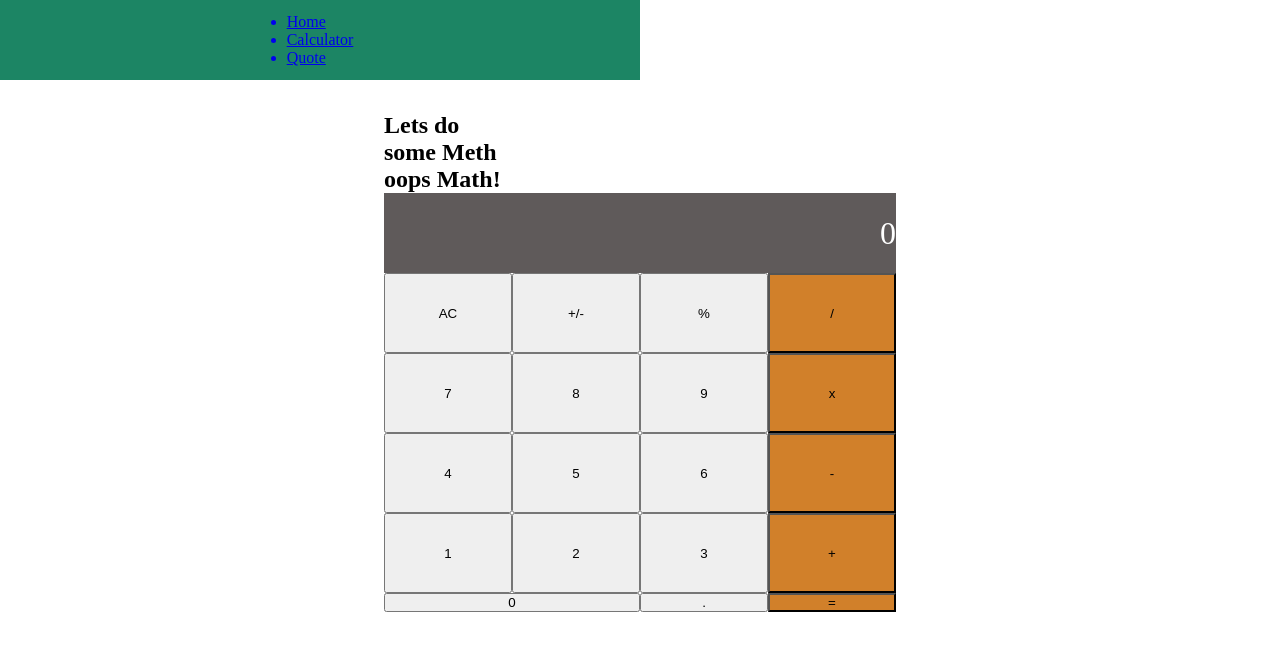
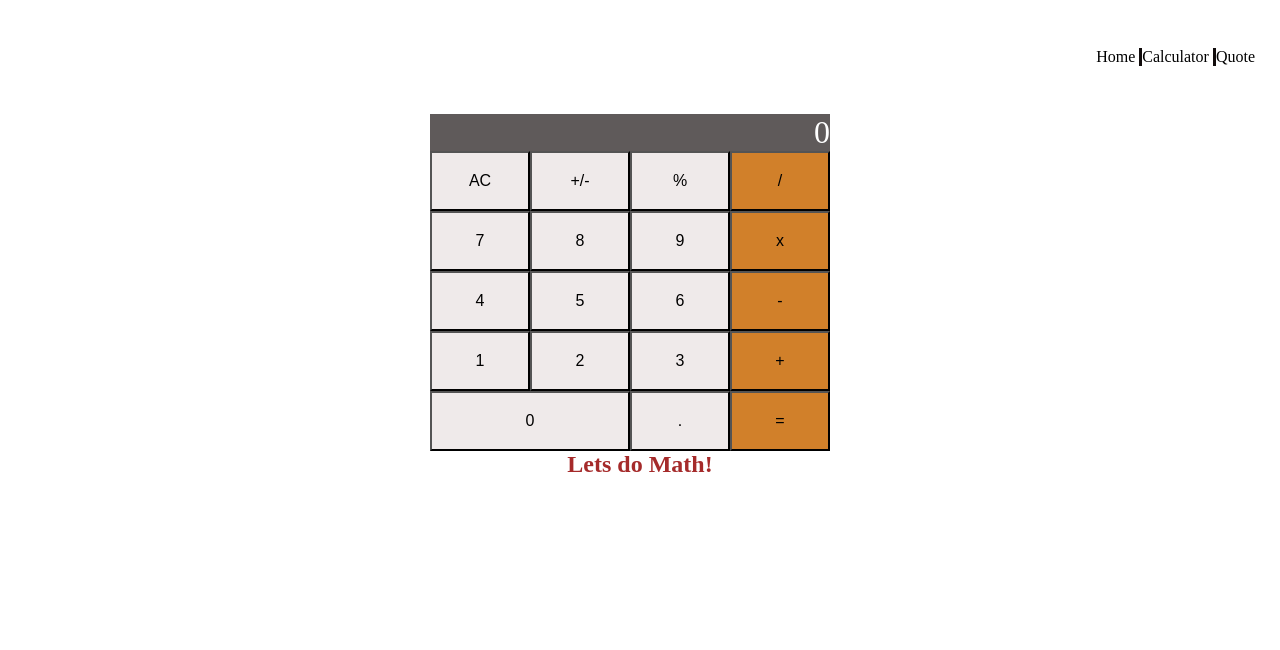
Before and after one commit to Graycemuthui/Calculator, a React (Create React App) app: page /calculator in a window 1280 px wide. Shown: the top 650 px of the page. Built offline with nearby package versions, Linux system fonts and the light colour scheme.

Commit message:
Style the sections

```diff
--- a/src/App.js
+++ b/src/App.js
@@ -9,15 +9,15 @@ import Quote from './components/Quote';
 // eslint-disable-next-line react/prefer-stateless-function
 const App = () => (
   <div className="App">
-    <section className="app-container" />
     <Router>
       <Nav />
       <Routes>
         <Route path="/" element={<Home />} />
+        <Route path="/quote" element={<Quote />} />
         <Route path="/calculator" element={<Calculator />} />
-        <Route path="/quote" element={<Quote />} />
       </Routes>
     </Router>
+    <h2 className="heading-text">Lets do Math!</h2>
   </div>
 );
 
--- /dev/null
+++ b/src/components/Calculator.css
@@ -0,0 +1,44 @@
+.calculator {
+  display: flex;
+  flex-direction: column;
+  margin-right: 20px;
+  justify-content: center;
+  align-items: center;
+  margin-top: 3rem;
+}
+
+.result {
+  width: 400px;
+  background-color: rgb(95, 90, 90);
+  display: flex;
+  align-items: flex-end;
+  justify-content: flex-end;
+  color: #fff;
+  font-size: 2rem;
+}
+
+button {
+  width: 100px;
+  height: 60px;
+  font-size: 16px;
+  color: black;
+  background-color: rgb(239, 234, 234);
+}
+
+.operator {
+  background-color: #d1802a;
+}
+
+button:hover {
+  cursor: pointer;
+}
+
+#zero-btn {
+  width: 200px;
+}
+
+.heading-text {
+  display: flex;
+  text-align: center;
+  justify-content: center;
+}
--- /dev/null
+++ b/src/components/Home.css
@@ -0,0 +1,13 @@
+.home-section {
+  display: flex;
+  flex-direction: column;
+  justify-content: center;
+  align-content: center;
+  text-align: center;
+}
+
+.heading,
+.heading-text,
+.small-heading {
+  color: brown;
+}
--- a/src/components/Home.js
+++ b/src/components/Home.js
@@ -1,8 +1,10 @@
+import './Home.css';
+
 function Home() {
   return (
-    <div>
-      <h1>Math Magicians</h1>
-      <h2>Welcome to our page!</h2>
+    <div className="home-section">
+      <h1 className="heading">Math Magicians</h1>
+      <h2 className="small-heading">Welcome to our page!</h2>
       <p>
         Welcome to Math Magicians where we make Maths easier. Wondering how to
         do calculatons without a pen and paper. Worry no more. I hereby present
--- /dev/null
+++ b/src/components/Nav.css
@@ -0,0 +1,26 @@
+.nav-bar {
+  display: flex;
+  flex-direction: row;
+  margin-right: 25px;
+  justify-content: flex-end;
+}
+
+.nav-links {
+  display: flex;
+  flex-direction: row;
+  list-style-type: none;
+  border-left: black;
+  gap: 4px;
+  justify-content: flex-end;
+  margin-top: 3rem;
+}
+
+.list {
+  border-left: 3px solid #000 !important;
+  border-color: rgb(17, 12, 12) !important;
+}
+
+a {
+  color: #000;
+  text-decoration: none;
+}
--- a/src/components/Nav.js
+++ b/src/components/Nav.js
@@ -1,17 +1,18 @@
 import { Link } from 'react-router-dom';
+import './Nav.css';
 
 const Nav = () => (
-  <nav className="nav-links">
-    <ul>
-      <Link to="/">
-        <li>Home</li>
-      </Link>
-      <Link to="/Calculator">
-        <li>Calculator</li>
-      </Link>
-      <Link to="/Quote">
-        <li>Quote</li>
-      </Link>
+  <nav className="nav-bar">
+    <ul className="nav-links">
+      <li>
+        <Link to="/"> Home</Link>
+      </li>
+      <li className="list">
+        <Link to="/calculator">Calculator</Link>
+      </li>
+      <li className="list">
+        <Link to="quote"> Quote</Link>
+      </li>
     </ul>
   </nav>
 );
--- /dev/null
+++ b/src/components/Quote.css
@@ -0,0 +1,4 @@
+.quote-heading {
+  text-align: center;
+  margin-top: 4rem;
+}
--- a/src/components/Quote.js
+++ b/src/components/Quote.js
@@ -1,9 +1,11 @@
+import './Quote.css';
+
 const Ouote = () => (
   <div>
-    <h1>
+    <h3 className="quote-heading">
       Mathematics is not about numbers, equations, computations or algorithms:
       It is about understanding - William Paul Thurston
-    </h1>
+    </h3>
   </div>
 );
 
--- a/src/components/calculator.js
+++ b/src/components/calculator.js
@@ -1,6 +1,7 @@
 /* eslint-disable jsx-a11y/label-has-associated-control */
 import { useState, React } from 'react';
 import calculate from '../logic/calculator';
+import './Calculator.css';
 
 const Calculator = () => {
   const [state, setState] = useState({ total: 0, next: 0 });
@@ -19,10 +20,10 @@ const Calculator = () => {
 
   return (
     <div className="calculator">
-      <h2>Lets do some Meth oops Math!</h2>
       <p className="result" onChange={handleTextChange}>
         {state.next || state.total || 0}
       </p>
+      <div>
         <button type="button" onClick={handleClick} value="AC">
           AC
         </button>
@@ -40,6 +41,8 @@ const Calculator = () => {
         >
           /
         </button>
+      </div>
+      <div>
         <button type="button" onClick={handleClick} value="7">
           7
         </button>
@@ -57,6 +60,8 @@ const Calculator = () => {
         >
           x
         </button>
+      </div>
+      <div>
         <button type="button" onClick={handleClick} value="4">
           4
         </button>
@@ -74,6 +79,8 @@ const Calculator = () => {
         >
           -
         </button>
+      </div>
+      <div>
         <button type="button" onClick={handleClick} value="1">
           1
         </button>
@@ -91,6 +98,8 @@ const Calculator = () => {
         >
           +
         </button>
+      </div>
+      <div>
         <button id="zero-btn" type="button" onClick={handleClick} value="0">
           0
         </button>
@@ -106,6 +115,7 @@ const Calculator = () => {
           =
         </button>
       </div>
+    </div>
   );
 };
 
--- a/src/index.css
+++ b/src/index.css
@@ -5,51 +5,3 @@
   margin: 0;
   padding: 0;
 }
-
-.calculator {
-  display: grid;
-  margin-top: 2rem;
-  grid-template-columns: repeat(4, 8rem);
-  grid-template-rows: minmax(4rem, auto) repeat(5, 5rem);
-  justify-content: center;
-  align-content: center;
-}
-
-.result {
-  grid-column: 1/-1;
-  background-color: rgb(95, 90, 90);
-  display: flex;
-  flex-direction: column;
-  align-items: flex-end;
-  justify-content: space-around;
-  color: #fff;
-  font-size: 2rem;
-}
-
-#zero-btn {
-  grid-column: span 2;
-}
-
-.operator {
-  background-color: #d1802a;
-}
-
-button:hover {
-  cursor: pointer;
-}
-
-nav {
-  display: flex;
-  justify-content: space-around;
-  align-items: center;
-  min-height: 10vh;
-  background: #1c8564;
-  color: #fff;
-}
-
-.nav-links {
-  width: 50%;
-  display: flex;
-  justify-content: center;
-  list-style-type: none;
-}
```
Lines whose indentation alone changed are shown as unchanged.
